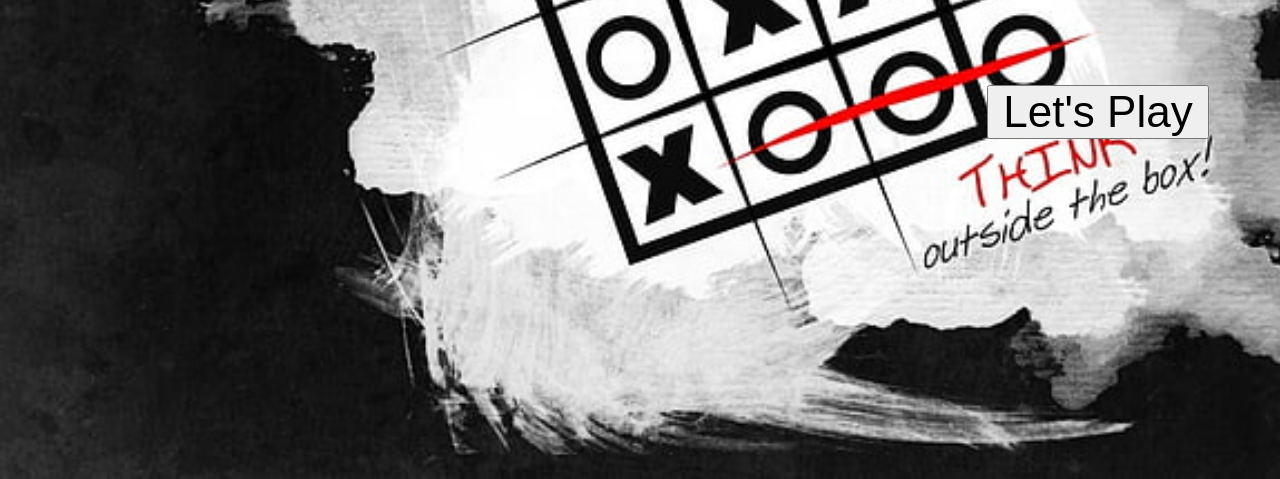
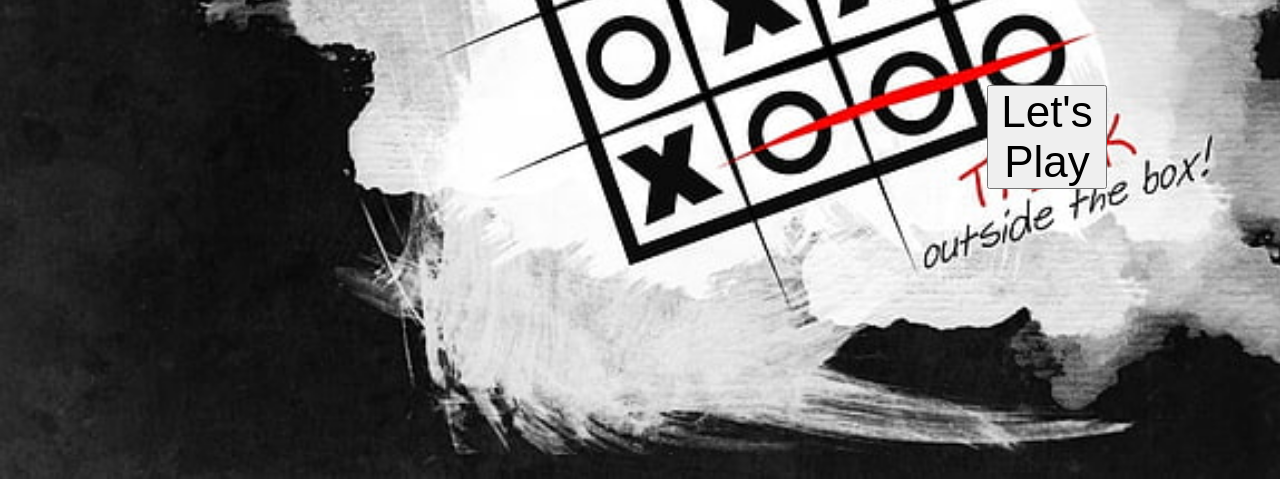
Before and after one commit to pradeep2579/tic-tac-toe-game, a plain HTML site: page index.html in a window 1280 px wide. Shown: the part 401-880 px from the top of the page. Drawn offline with Linux system fonts and the light colour scheme; a web font is replaced by a local one.

Commit message:
Update style.css

```diff
--- a/style.css
+++ b/style.css
@@ -53,7 +53,7 @@ letter-spacing: 8px;
  position: absolute;
  left: 985px;
     top: 482px;
-  width:222px;
+  width:120px;
   line-height:50px;
   /* background-color:black; */
   /* border: 2px solid black; */
```
